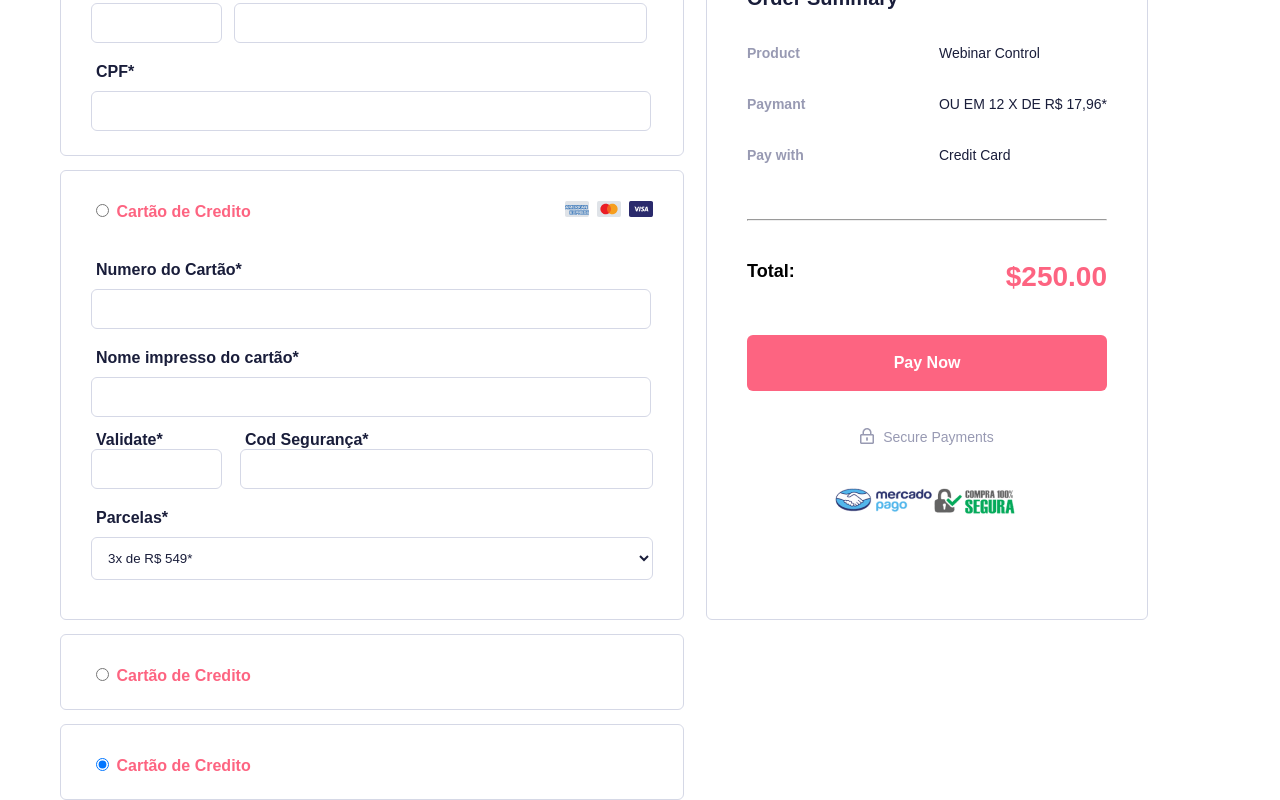
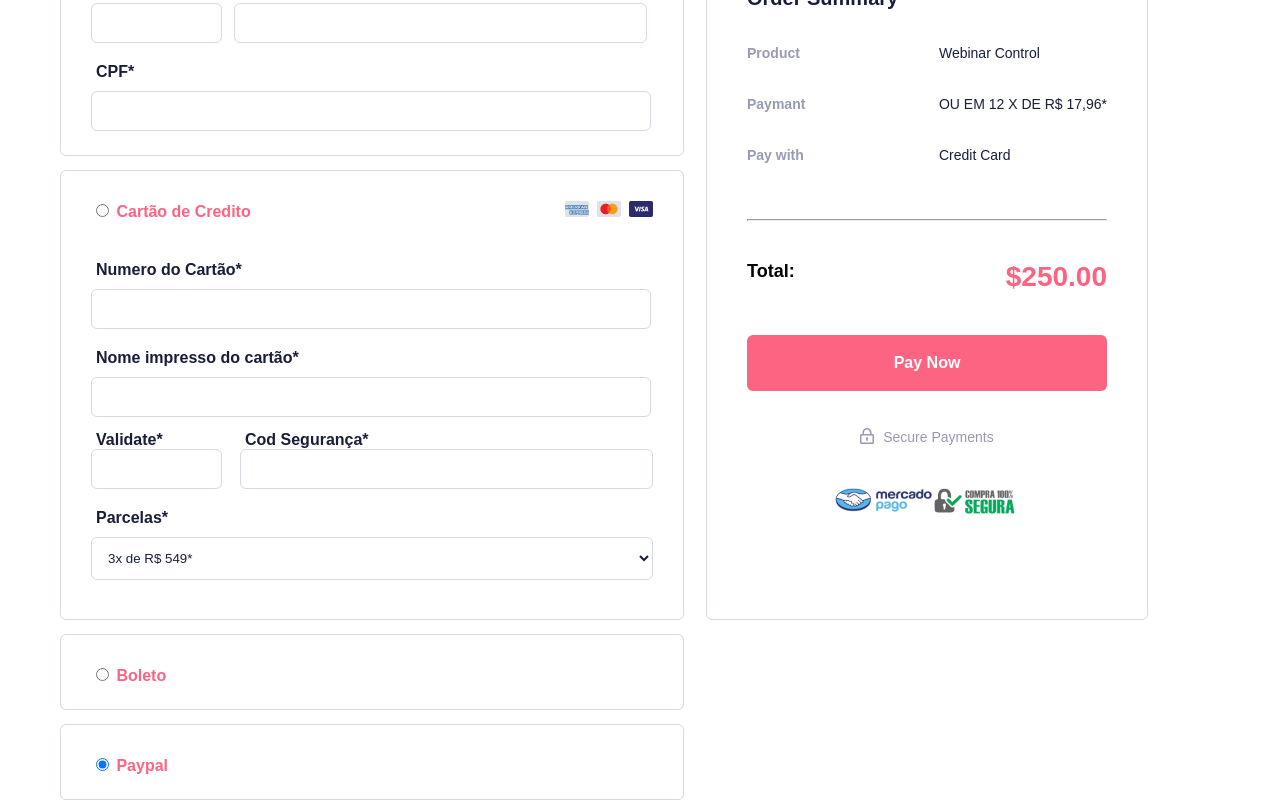
Before and after one commit to Seveshy/checkout, a Vue app: page / in a window 1280 px wide. Shown: the part 460-1260 px from the top of the page. Built offline with nearby package versions, Linux system fonts and the light colour scheme.

Commit message:
Add lib vue-the-mask

```diff
--- a/package.json
+++ b/package.json
@@ -10,7 +10,8 @@
   "dependencies": {
     "core-js": "^3.6.5",
     "vue": "^2.6.11",
-    "vue-styled-components": "^1.5.1"
+    "vue-styled-components": "^1.5.1",
+    "vue-the-mask": "^0.11.1"
   },
   "devDependencies": {
     "@vue/cli-plugin-babel": "~4.5.0",
--- a/src/components/Boleto.vue
+++ b/src/components/Boleto.vue
@@ -6,7 +6,7 @@
 
             <article>
                 <input type="radio" checked="checked" name="radio">
-                <span class="info"> Cartão de Credito </span>
+                <span class="info"> Boleto </span>
             </article>
 
 
--- a/src/components/Paypal.vue
+++ b/src/components/Paypal.vue
@@ -6,11 +6,8 @@
 
             <article>
                 <input type="radio" checked="checked" name="radio">
-                <span class="info"> Cartão de Credito </span>
+                <span class="info"> Paypal </span>
             </article>
-
-
-
     </div>
 </div>
 
@@ -104,7 +101,6 @@
     }
 
 
-
 </style>
 <script>
 
```
Also changed, not shown: 1 other file (tests, documents, lock files or other folders).
